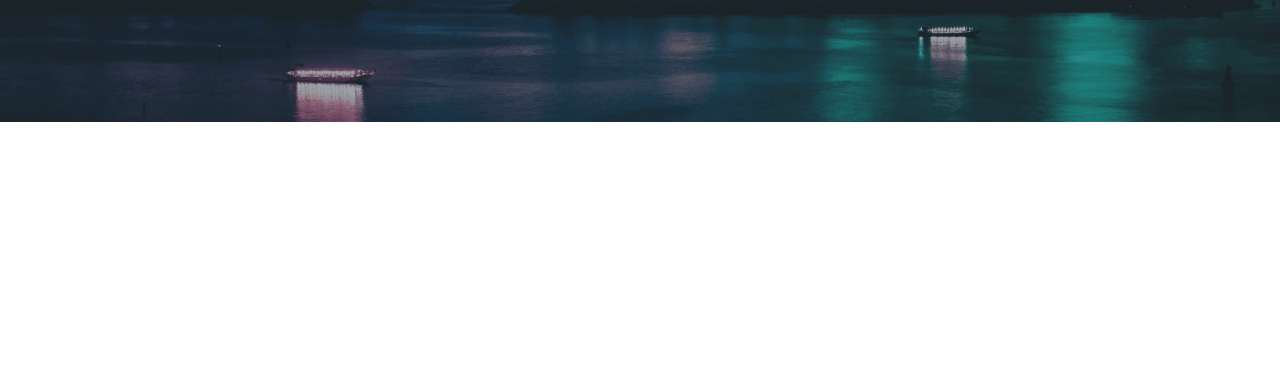
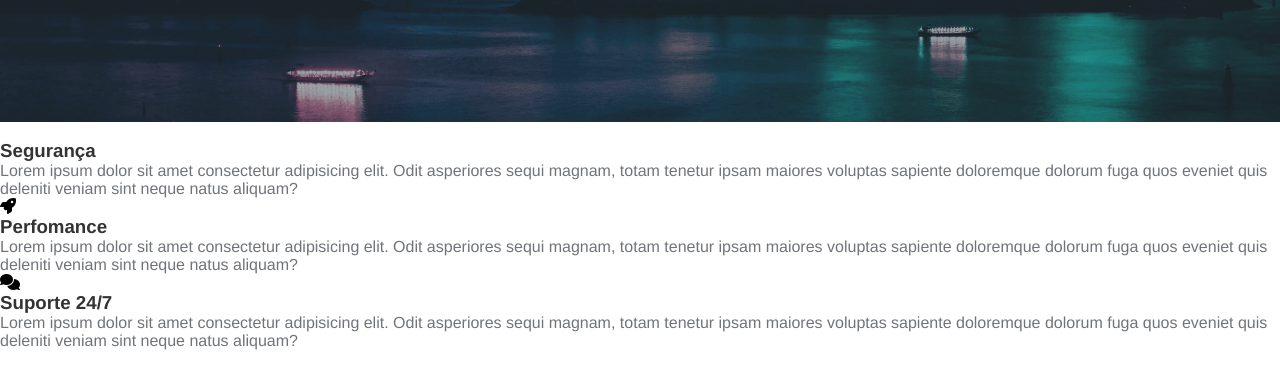
Before and after one commit to Thiagobf1/HDC-HOST, a plain HTML site: page index.html in a window 1280 px wide. Shown: the part 377-766 px from the top of the page. Drawn offline with Linux system fonts and the light colour scheme.

Commit message:
Create class Services

```diff
--- a/index.html
+++ b/index.html
@@ -35,6 +35,44 @@
           <h1>HDC Host</h1>
           <p>Melhores serviços para projetos de todo os tamanhos!</p>
         </div>
+        <section class="services-container">
+          <ul>
+            <li>
+              <i class="fas fa-shiled-alt"></i>
+              <h3>Segurança</h3>
+              <p>
+                Lorem ipsum dolor sit amet consectetur adipisicing elit. Odit
+                asperiores sequi magnam, totam tenetur ipsam maiores voluptas
+                sapiente doloremque dolorum fuga quos eveniet quis deleniti
+                veniam sint neque natus aliquam?
+              </p>
+            </li>
+          </ul>
+          <ul>
+            <li>
+              <i class="fas fa-rocket"></i>
+              <h3>Perfomance</h3>
+              <p>
+                Lorem ipsum dolor sit amet consectetur adipisicing elit. Odit
+                asperiores sequi magnam, totam tenetur ipsam maiores voluptas
+                sapiente doloremque dolorum fuga quos eveniet quis deleniti
+                veniam sint neque natus aliquam?
+              </p>
+            </li>
+          </ul>
+          <ul>
+            <li>
+              <i class="fas fa-comments"></i>
+              <h3>Suporte 24/7</h3>
+              <p>
+                Lorem ipsum dolor sit amet consectetur adipisicing elit. Odit
+                asperiores sequi magnam, totam tenetur ipsam maiores voluptas
+                sapiente doloremque dolorum fuga quos eveniet quis deleniti
+                veniam sint neque natus aliquam?
+              </p>
+            </li>
+          </ul>
+        </section>
       </main>
     </div>
   </body>
```
